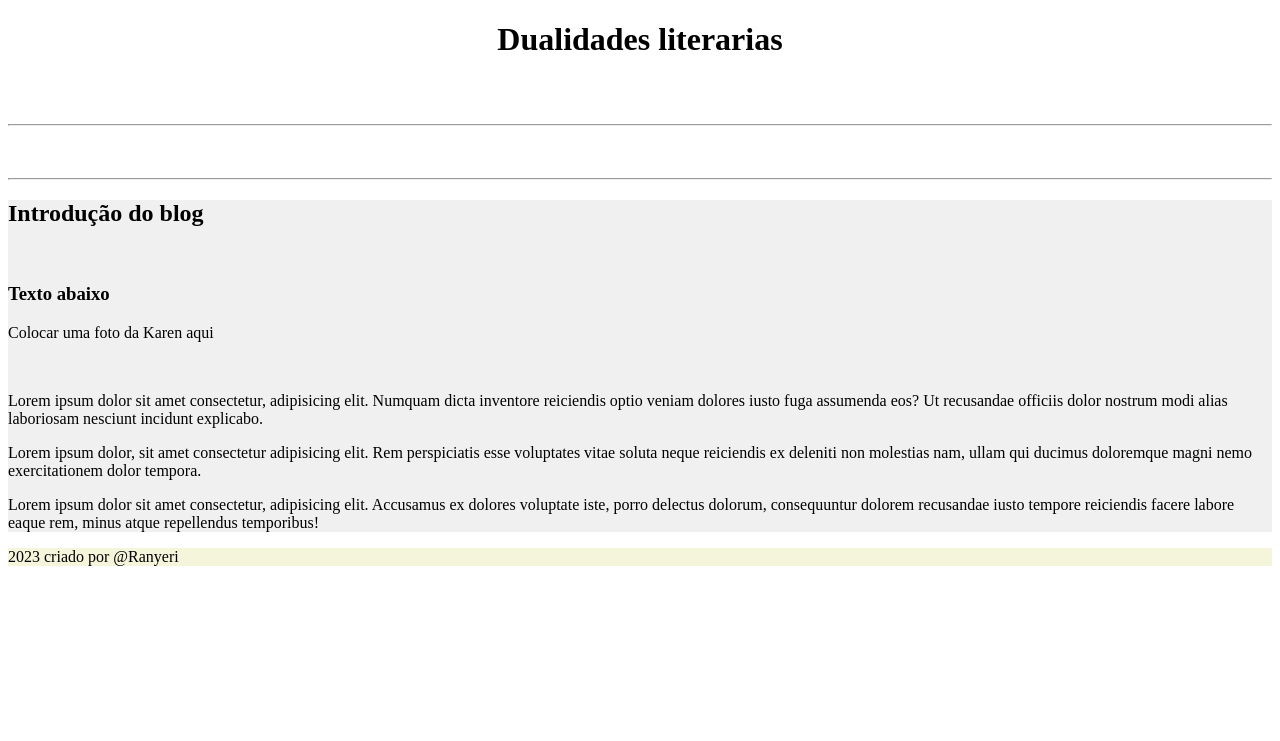
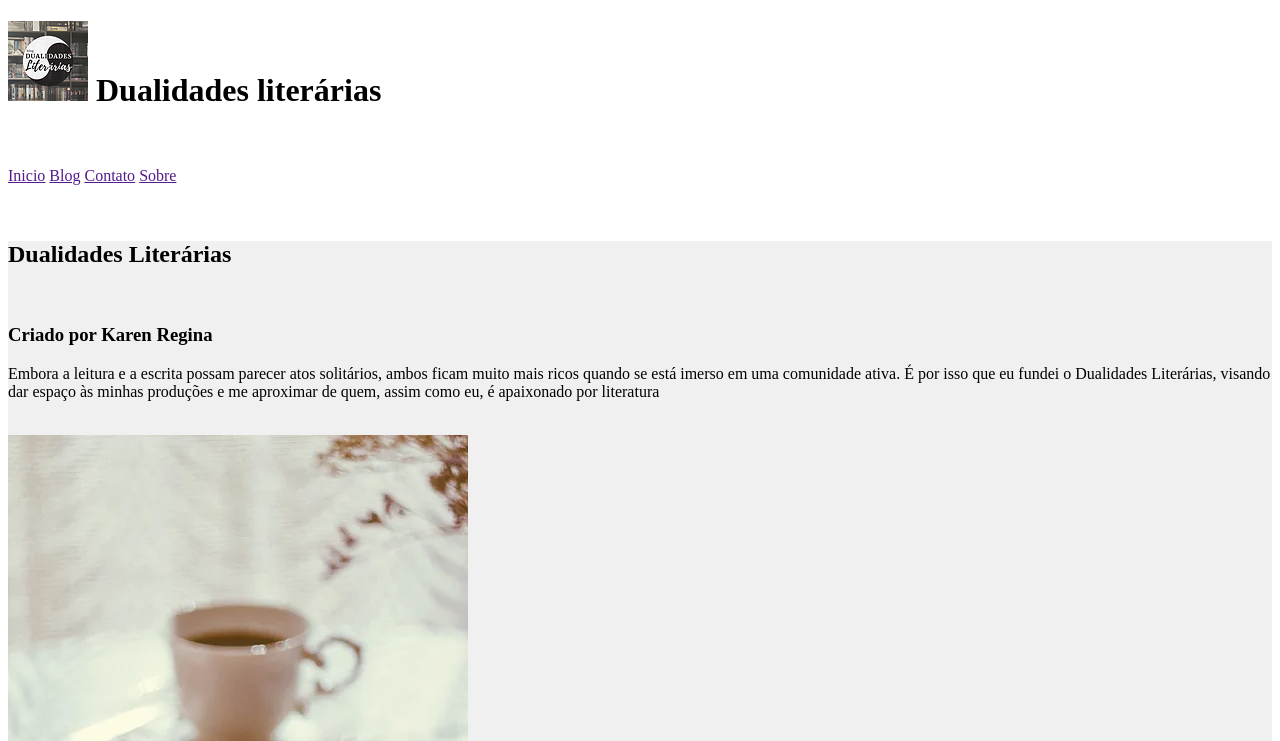
Before and after one commit to ranyerioliveira/Projetos, a plain HTML site: page Karen/principal.html in a window 1280 px wide. Shown: the top 741 px of the page. Drawn offline with Linux system fonts and the light colour scheme.

Commit message:
Atualização
Incremento de conteudo

```diff
--- a/Karen/principal.html
+++ b/Karen/principal.html
@@ -4,28 +4,31 @@
     <meta charset="UTF-8">
     <meta http-equiv="X-UA-Compatible" content="IE=edge">
     <meta name="viewport" content="width=device-width, initial-scale=1.0">
-    <title>Dualidades literarias</title>
+    <title>Dualidades literárias</title>
     <link rel="shortcut icon" href="favicon.webp" type="image/x-icon">
     <link rel="stylesheet" href="style.css">
 </head>
 <header>
-    <h1 class="titulo">Dualidades literarias</h1><br><br><hr>
+    <h1 class="titulo"><img src="favicon.webp" alt="logo"> Dualidades literárias</h1><br><br>
     <!--Colocar uma imagem ou o logo-->
 </header>
 <body>
    <main>
     <div class="menuVertival">
-
+        <nav>
+            <a href="">Inicio</a>
+            <a href="">Blog</a>
+            <a href="">Contato</a>
+            <a href="">Sobre</a>
+        </nav>
         <!--Colocar o menu de links na vertical e centralizar-->
-    </div><br><br><hr>
+    </div><br><br>
     <div>
         <article>
-            <h2>Introdução do blog</h2><br>
-            <h3>Texto abaixo</h3>
-            <p >Colocar uma foto da Karen aqui</p><br>
-            <p>Lorem ipsum dolor sit amet consectetur, adipisicing elit. Numquam dicta inventore reiciendis optio veniam dolores iusto fuga assumenda eos? Ut recusandae officiis dolor nostrum modi alias laboriosam nesciunt incidunt explicabo.</p>
-            <p>Lorem ipsum dolor, sit amet consectetur adipisicing elit. Rem perspiciatis esse voluptates vitae soluta neque reiciendis ex deleniti non molestias nam, ullam qui ducimus doloremque magni nemo exercitationem dolor tempora.</p>
-            <p>Lorem ipsum dolor sit amet consectetur, adipisicing elit. Accusamus ex dolores voluptate iste, porro delectus dolorum, consequuntur dolorem recusandae iusto tempore reiciendis facere labore eaque rem, minus atque repellendus temporibus!</p>
+            <h2>Dualidades Literárias</h2><br>
+            <h3>Criado por Karen Regina </h3>
+            <p >Embora a leitura e a escrita possam parecer atos solitários, ambos ficam muito mais ricos quando se está imerso em uma comunidade ativa. É por isso que eu fundei o Dualidades Literárias, visando dar espaço às minhas produções e me aproximar de quem, assim como eu, é apaixonado por literatura</p><br>
+        <img src="imagem_cafe.webp" alt="imagem de café">
         </article>
     </div>
 
--- a/Karen/style.css
+++ b/Karen/style.css
@@ -1,8 +1,12 @@
 body{
     background-color: rgb(255, 255, 255);
 }
+
 h1.titulo{
-    text-align: center;
+    text-align: left;
+}
+div.menuVertival{
+    background-color: white;
 }
 main{
     background-color: rgb(255, 255, 255);
```
Also changed, not shown: Karen/imagem_cafe.webp (added).
